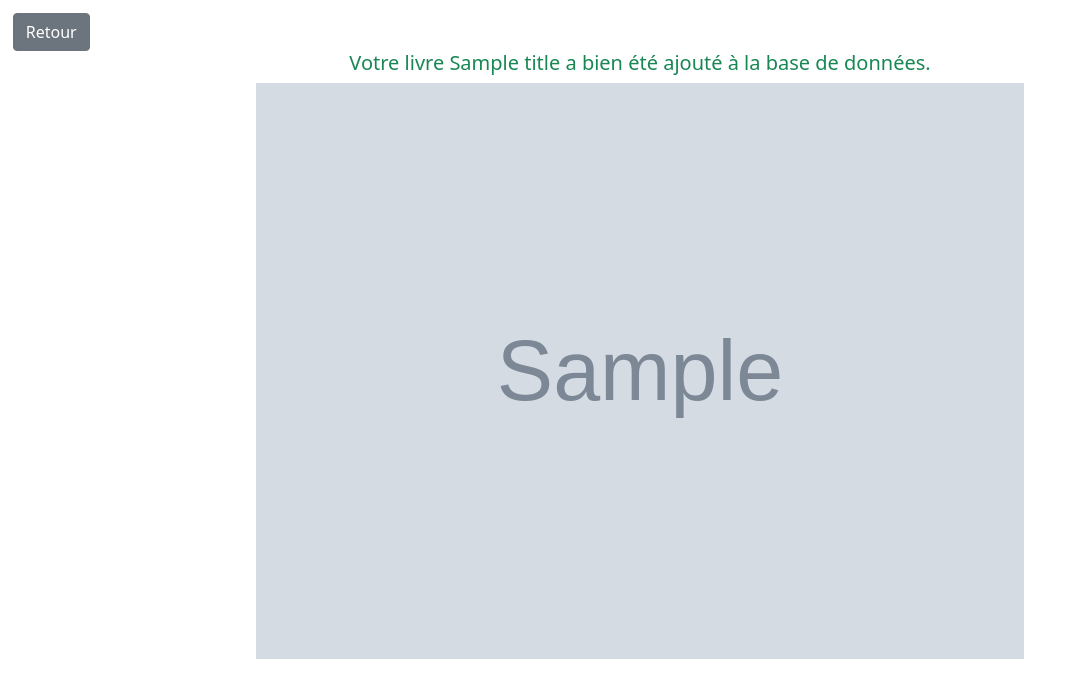
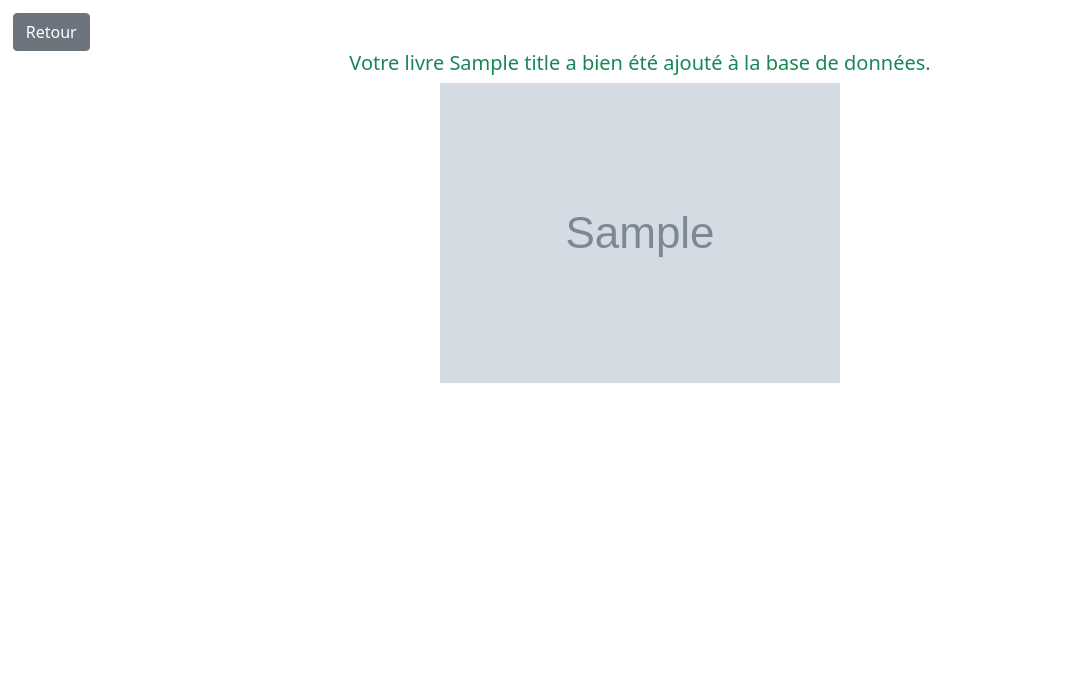
Before and after one commit to SimonPeridy/bookshelf, a Django app: template templates/bookshelv/validation.html in a window 1280 px wide. Shown: the top 698 px of the page, without its empty margins (0-1074 px from the left). Run offline with Django 3.2, Linux system fonts and the light colour scheme; the template is opened without the code that fills it: most values are stand-ins (such as "Sample title", 1, 10 or a date in 2020); grey boxes marked "Sample" are stand-in pictures.

Commit message:
sizing of the cover image corrected bug for the author_id of a new author corrected

```diff
--- a/bookshelv/views.py
+++ b/bookshelv/views.py
@@ -150,7 +150,7 @@ def add_book(request):
                 new_author = Author.objects.create(
                     firstname=author_firstname,
                     lastname=author_lastname,
-                    id=author_id + 1,
+                    id=author_id,
                 )
                 new_author.save()
                 logger.info("Author created")
--- a/templates/bookshelv/validation.html
+++ b/templates/bookshelv/validation.html
@@ -10,7 +10,7 @@
 <body>
     <h5 class="text-success text-center">Votre livre {{ title }} a bien été ajouté à la base de données.</h5>
     <div class="text-center">
-        <img class="text-center" style="width:60%" src="{{cover_address}}">
+        <img class="text-center" style="max-height:60%" src="{{cover_address}}">
     </div>
 </body>
 
```
